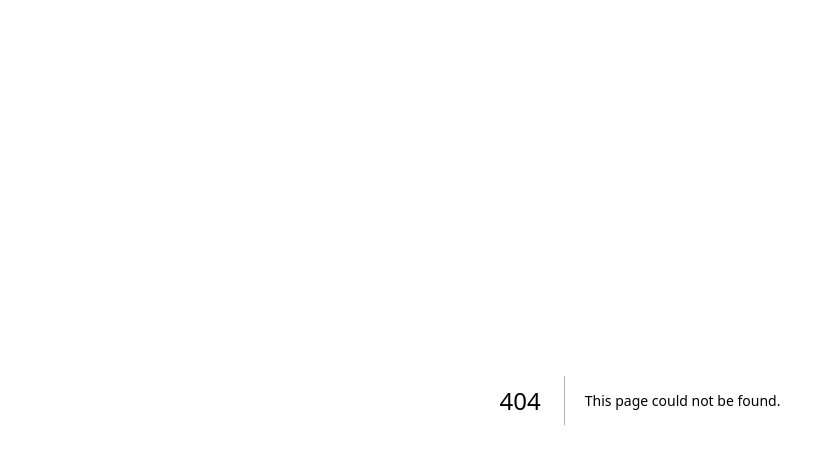
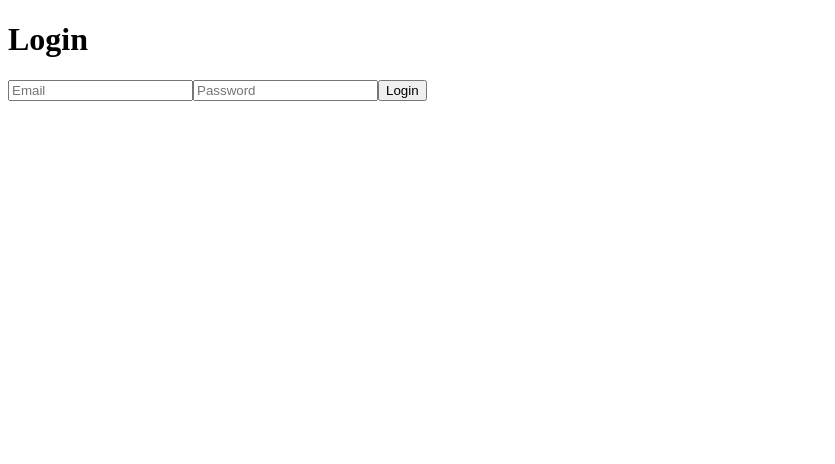
Before and after one commit to aditirasal20/notes-app, a Next.js app in the folder notes-app/: page /login in a window 1280 px wide. Before the commit this address had no page. Shown: the top 464 px of the page, without its empty margins (0-835 px from the left). Built offline with nearby package versions, Linux system fonts and the light colour scheme.

Commit message:
Initial commit: Notes App

```diff
--- a/notes-app/firebase.js
+++ b/notes-app/firebase.js
@@ -0,0 +1,19 @@
+// firebase.js
+import { initializeApp } from "firebase/app";
+import { getAuth } from "firebase/auth";
+import { getFirestore } from "firebase/firestore";
+
+const firebaseConfig = {
+  apiKey: "AIzaSyAb_xoPph_lxJXKh7SiXQ7v8V3krNKIHIQ",
+  authDomain: "notes-app-454fc.firebaseapp.com",
+  projectId: "notes-app-454fc",
+  storageBucket: "notes-app-454fc.firebasestorage.app",
+  messagingSenderId: "123075042560",
+  appId: "1:123075042560:web:307f9b1841af431fd967e5",
+  measurementId: "G-KP1KJS3PZN"
+};
+
+const app = initializeApp(firebaseConfig);
+
+export const auth = getAuth(app);
+export const db = getFirestore(app);
--- /dev/null
+++ b/notes-app/pages/login.js
@@ -0,0 +1,24 @@
+import { useState } from 'react';
+import { auth } from '../firebase';
+import { signInWithEmailAndPassword } from 'firebase/auth';
+import { useRouter } from 'next/router';
+
+export default function Login() {
+  const [email, setEmail] = useState('');
+  const [password, setPassword] = useState('');
+  const router = useRouter();
+
+  const login = async () => {
+    await signInWithEmailAndPassword(auth, email, password);
+    router.push('/notes');
+  };
+
+  return (
+    <div>
+      <h1>Login</h1>
+      <input placeholder="Email" onChange={e => setEmail(e.target.value)} />
+      <input placeholder="Password" type="password" onChange={e => setPassword(e.target.value)} />
+      <button onClick={login}>Login</button>
+    </div>
+  );
+}
```
